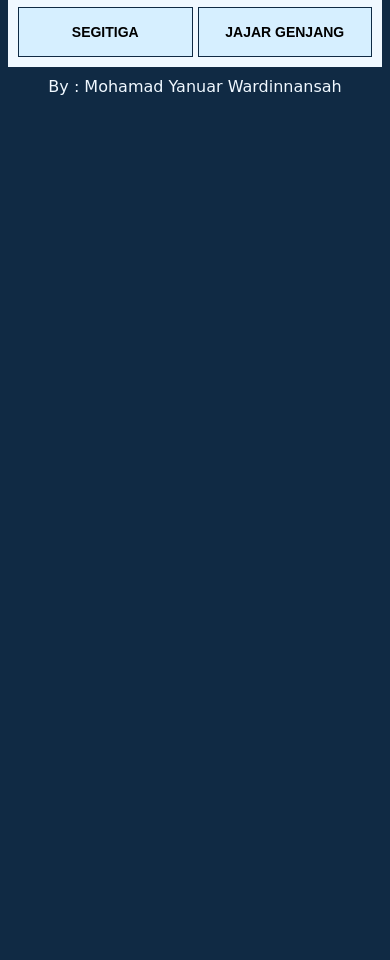
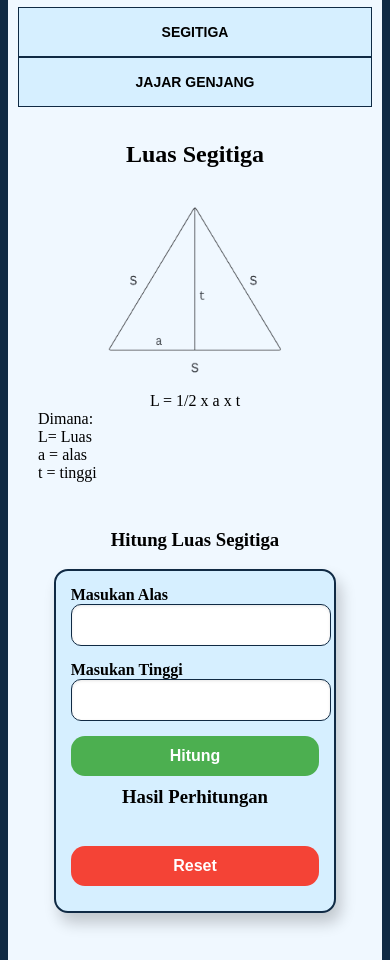
Before and after one commit to revou-fundamental-course/02-sept-24-yanwars26, a plain HTML site: page index.html in a window 390 px wide. Shown: the part 140-1100 px from the top of the page. Before the commit the page ends 844 px from the top, so only its background shows below. Drawn offline with Linux system fonts and the light colour scheme.

Commit message:
Project Mini Course RevoU-Done

```diff
--- a/css/style.css
+++ b/css/style.css
@@ -184,3 +184,44 @@ footer{
         transform: translateX(-200%);
     }
 }
+
+@media only screen and (max-width: 480px) {
+    .main-content {
+        flex-direction: column; /* Mengubah arah flex menjadi kolom */
+    }
+
+    .konten-kiri,
+    .konten-kanan {
+        display: block; /* Menampilkan konten yang sebelumnya disembunyikan */
+        width: 100%; /* Menyesuaikan lebar dengan konten utama */
+    }
+
+    .btn-pilih{
+        display: block;
+    }
+
+    .btn-segitiga,
+    .btn-jajargenjang {
+        width: 100%; /* Menyesuaikan lebar tombol dengan konten */
+    }
+
+    .form-perhitungan {
+        width: 90%; /* Menyesuaikan lebar form dengan layar */
+        margin: 10px auto; /* Memberikan margin otomatis untuk pusatkan form */
+        padding: 15px; /* Mengurangi padding agar sesuai dengan ukuran layar */
+    }
+
+    input[type=number] {
+        width: 100%; /* Menyesuaikan lebar input agar penuh */
+    }
+
+    .btn-form {
+        flex-direction: column; /* Mengatur tombol dalam kolom untuk layar kecil */
+    }
+
+    .btn-hitung,
+    .btn-reset {
+        width: 100%; /* Menyesuaikan lebar tombol dengan layar */
+        margin-bottom: 10px; /* Memberikan jarak antar tombol */
+    }
+}
```
